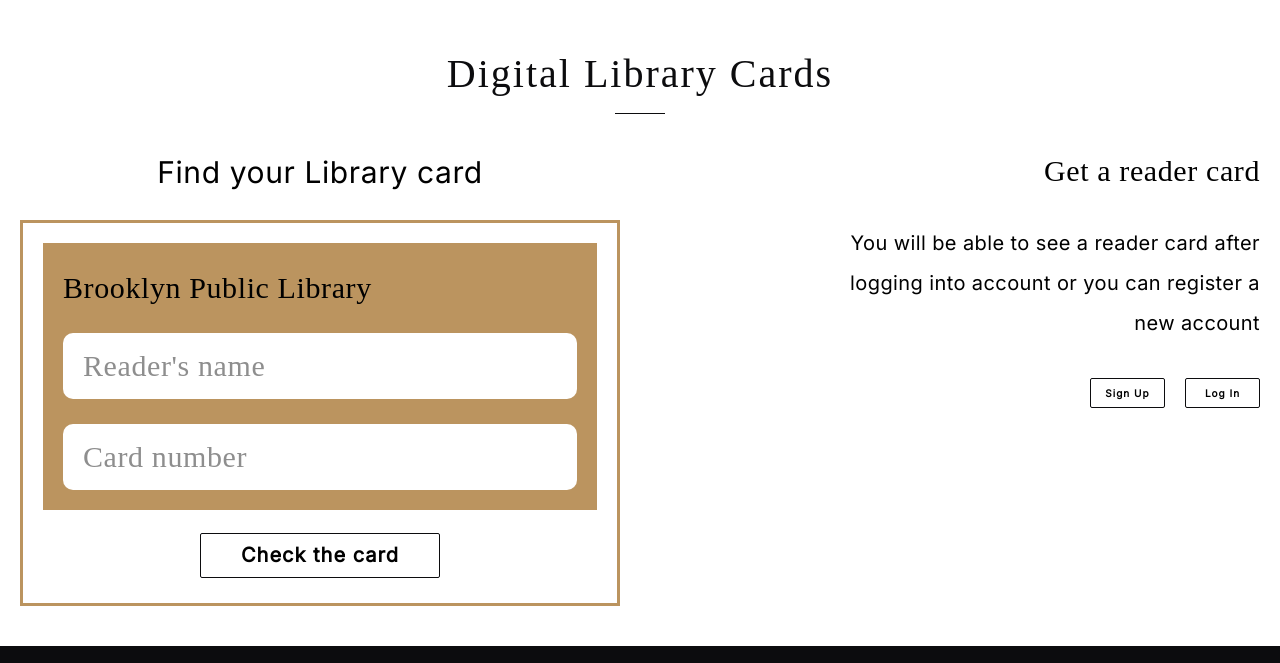
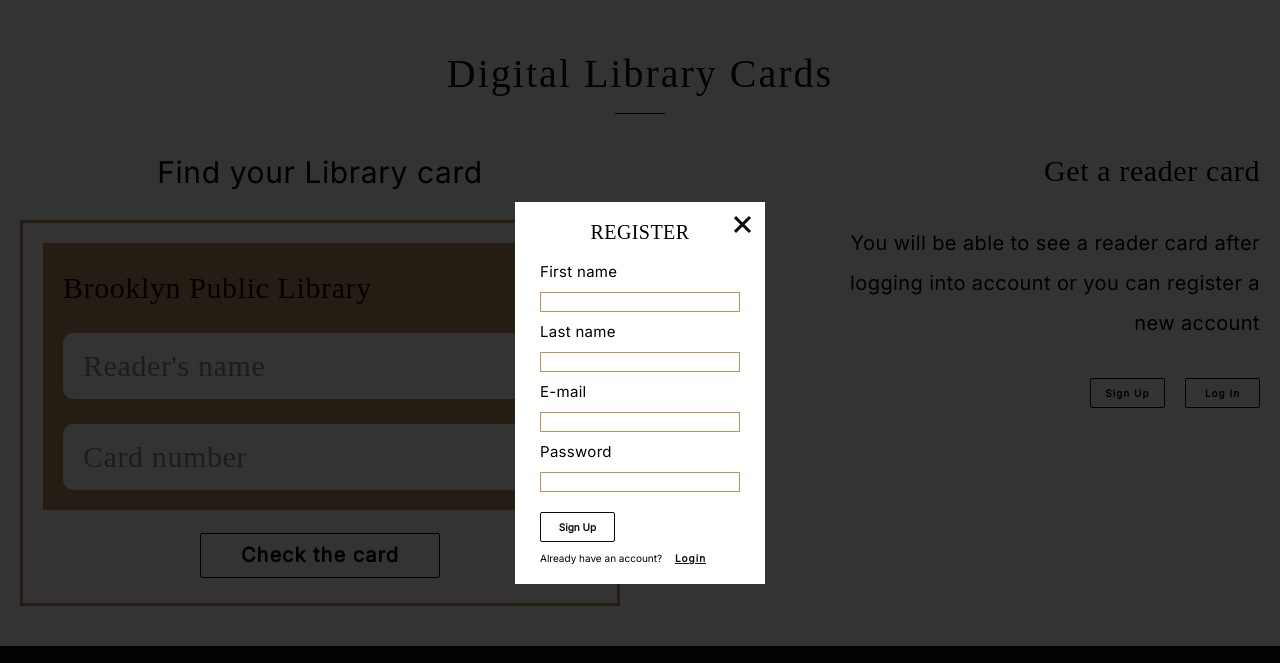
Before and after one commit to ulikemyway1/projects_RSS2023, a website: page library/index.html in a window 1280 px wide. Both pictures are taken after a click on the button "Sign Up". Shown: the part 4749-5412 px from the top of the page. Drawn offline with Linux system fonts and the light colour scheme; a web font is replaced by a local one.

Commit message:
feat: create drop menu and modal register

```diff
--- a/library/index.html
+++ b/library/index.html
@@ -14,6 +14,40 @@
 
 </head>
 <body>
+    <div class="modal_overlay">
+    <div class="modal_register">
+        <button class="close_modal"><svg xmlns="http://www.w3.org/2000/svg" width="19" height="19" viewBox="0 0 19 19" fill="none">
+            <path d="M2 16.8507L17 2.00003" stroke="#0C0C0E" stroke-width="3"/>
+            <path d="M2 2.14926L17 17" stroke="#0C0C0E" stroke-width="3"/>
+            </svg></button>
+
+        <h2>Register</h2>
+        <form action="#" class="form_register">
+            <label>
+                First name
+                <input type="text" name="first_name" required>
+            </label>
+
+            <label>
+                Last name
+                <input type="text" name="last_name" required>
+            </label>
+
+            <label>
+                E-mail
+                <input type="email" name="e_mail" required>
+            </label>
+
+            <label>
+                Password
+                <input type="password" name="password" required>
+            </label>
+
+            <button class="modal_btn sign_up">Sign Up</button>
+        </form>
+        <p>Already have an account? <span>Login</span></p>
+    </div>
+</div>
         <header>
             <div class="container_header">
             <h1 class="logo"> <a href="#">Brooklyn Public Library</a> </h1>
@@ -26,13 +60,23 @@
                     <li><a href="#librarycard">Library Card</a></li>
                 </ul>
             </nav>
+            <div class="profile_icon_wrapper">
             <div class="profile"><a href="#"><img src="img/icons/profile.svg" alt="profile"></a></div>
-            <div class="humburger_btn">
+            <div class="drop_menu">
+                <div class="drop_menu-title">Profile</div>
+                <ul class="drop_menu-links">
+                    <li>Log In</li>
+                    <li class="register_btn">Register</li>
+                </ul>
+            </div>
+        </div>
+                   <div class="humburger_btn">
                 <div class="humburger_line"></div>
                 <div class="humburger_line"></div>
                 <div class="humburger_line"></div>
             </div>
         </div>
+
         </header>
 
         <main>
@@ -390,7 +434,7 @@
                             <div class="librarycard_info-title">Get a reader card</div>
                             <div class="librarycard_info-descr">You will be able to see a reader card after logging into account or you can register a new account</div>
                             <div class="librarycard_info-btns">
-                                <button class="librarycard_info button">Sign Up</button>
+                                <button class="librarycard_info button register_btn">Sign Up</button>
                                 <button class="librarycard_info button">Log In</button>
                             </div>
                         </div>
--- a/library/script.js
+++ b/library/script.js
@@ -14,6 +14,12 @@
         humburgerBtn.classList.remove('touched');
         nav.classList.remove('open_nav');
     };
+    console.log(event.target);
+    if(event.target != profileBtn & event.target != dropMenu & event.target != dropMenuTitle & dropMenu.classList.contains('dropped')) {
+        dropMenu.classList.remove('dropped');
+        dropMenu.classList.remove('nonetransparent');
+    }
+
 });
 
 
@@ -93,9 +99,9 @@
 const contentAutumn = document.querySelectorAll('.autumn');
 const contentAll = document.querySelectorAll('.tabs_item');
 const tabsCategory = document.querySelector('.tabs_category');
-
 tabsCategory.addEventListener('click', (e)=>{
     if (e.target.value == 'spring') {
+            inputChecked = true;
             if (contentSpring[0].classList.contains('hidden')) {
                 contentAll.forEach((item)=> {
                     item.classList.add('transparent');
@@ -172,4 +178,31 @@
 }
 }
 })
+
+
+//drop-menu
+
+const profileBtn = document.querySelector('.profile img');
+const dropMenu = document.querySelector('.drop_menu');
+const dropMenuTitle = document.querySelector('.drop_menu-title');
+profileBtn.addEventListener('click', ()=>{
+    dropMenu.classList.toggle('dropped');
+    dropMenu.classList.toggle('nonetransparent');
+})
 });
+
+//register
+const registerBtns = document.querySelectorAll('.register_btn');
+const modalOverlay = document.querySelector('.modal_overlay');
+const formRegister = document.querySelector('.form_register');
+const btnCloseModalRegister = document.querySelector('.modal_register .close_modal');
+
+registerBtns.forEach((btn)=>{
+    btn.addEventListener('click', ()=>{
+        modalOverlay.style.display = 'block'
+    })
+});
+btnCloseModalRegister.addEventListener('click', ()=> {
+    formRegister.reset();
+    modalOverlay.style.display = 'none';
+})
--- /dev/null
+++ b/library/scss/modals.scss
@@ -0,0 +1,170 @@
+.profile_icon_wrapper {
+    position: relative;
+}
+.drop_menu {
+    transition: all 0.9s;
+    position: absolute;
+    top: -500px;
+    opacity: 0;
+    right: 0;
+    width: 80px;
+    height: 115px;
+    padding: 5px 10px 20px;
+    background-color: #FFFFFF;
+    text-align: center;
+    &-title {
+        position: relative;
+        font-family: Inter;
+        font-size: 15px;
+        font-style: normal;
+        font-weight: 700;
+        line-height: 20px;
+        &::after{
+            content: '';
+            margin: 5px auto;
+            display: block;
+            width: 40px;
+            height: 1px;
+            background: #BB945F;
+        }
+    }
+    &-links {
+        margin: 0;
+        padding: 0;
+        margin-top: 15px;
+        list-style-type: none;
+        text-align: center;
+        font-family: Inter;
+        font-size: 15px;
+        font-style: normal;
+        font-weight: 400;
+        line-height: 20px;
+        li:not(:nth-child(1)) {
+            margin-top: 10px;
+        }
+    }
+  }
+
+  .dropped {
+    top: unset;
+
+}
+
+  .nonetransparent {
+    opacity: 1;
+  }
+
+  .modal_overlay {
+    display: none;
+    width: 100%;
+    height: 100%;
+    position: fixed;
+    z-index: 10000;
+    background: rgba(0,0,0, 0.8)
+  }
+  .modal_register {
+    position: absolute;
+    top: 50%;
+    left: 50%;
+    transform: translateX(-50%) translateY(-50%);
+    width: 250px;
+    height: 382px;
+    padding: 20px 25px;
+    display: flex;
+    flex-direction: column;
+    background: #FFF;
+    button.close_modal {
+        border: none;
+        padding: 0;
+        margin: 0;
+        background: none;
+        cursor: pointer;
+        position: absolute;
+        width: 19px;
+        height: 19px;
+        top: 13px;
+        right: 13px;
+        &:hover {
+            path {
+                transition: all 0.3s;
+                stroke: #afafaf
+            }
+        }
+    }
+    form {
+        display: block;
+        label {
+            margin-bottom: 10px;
+            display: block;
+            font-family: Inter;
+            font-size: 15px;
+            font-style: normal;
+            font-weight: 400;
+            line-height: 20px;
+            letter-spacing: 0.3px;
+            input {
+                margin-top: 10px;
+                display: block;
+                width: 200px;
+                height: 20px;
+                border: 1px solid #BB945F;
+            }
+        }
+        .modal_btn {
+            cursor: pointer;
+            width: 75px;
+            height: 30px;
+            color: #0C0C0E;
+            text-align: center;
+            font-family: Inter;
+            font-size: 10px;
+            font-style: normal;
+            font-weight: 700;
+            padding: 9px 15px;
+            background: #ffffff;
+            border-radius: 2px;
+            border: 1px solid #0C0C0E;
+            margin-top: 10px;
+            transition: all 0.4s;
+            &:hover {
+                border: 1px solid #BB945F;
+                background: #BB945F;
+            }
+          }
+    }
+    h2 {
+        margin: 0;
+        margin-bottom: 20px;
+        text-align: center;
+        font-family: Forum;
+        font-size: 20px;
+        font-style: normal;
+        font-weight: 400;
+        line-height: 20px;
+        letter-spacing: 0.4px;
+        text-transform: uppercase;
+    }
+    p {
+        color: #000;
+        text-shadow: 0px 2px 3px rgba(255, 255, 255, 0.16);
+        font-family: Inter;
+        font-size: 10px;
+        font-style: normal;
+        font-weight: 400;
+        span {
+            color: #0C0C0E;
+            text-align: center;
+            font-family: Inter;
+            font-size: 10px;
+            font-style: normal;
+            font-weight: 700;
+            line-height: normal;
+            letter-spacing: 1px;
+            text-decoration-line: underline;
+            display: inline-block;
+            margin-left: 10px;
+        }
+
+    }
+
+  }
--- a/library/scss/style.scss
+++ b/library/scss/style.scss
@@ -16,10 +16,13 @@
     opacity: 1;
 }
 
-
+@import 'modals';
 
 html {
     scroll-behavior: smooth;
+    // position: absolute;
+    // width: 100%;
+    // height: 100%;
   }
 
 .inner_padding {
```
Also changed, not shown: library/css/modals.css (added), library/css/style.css, library/img/icons/close_btn.svg (added).
